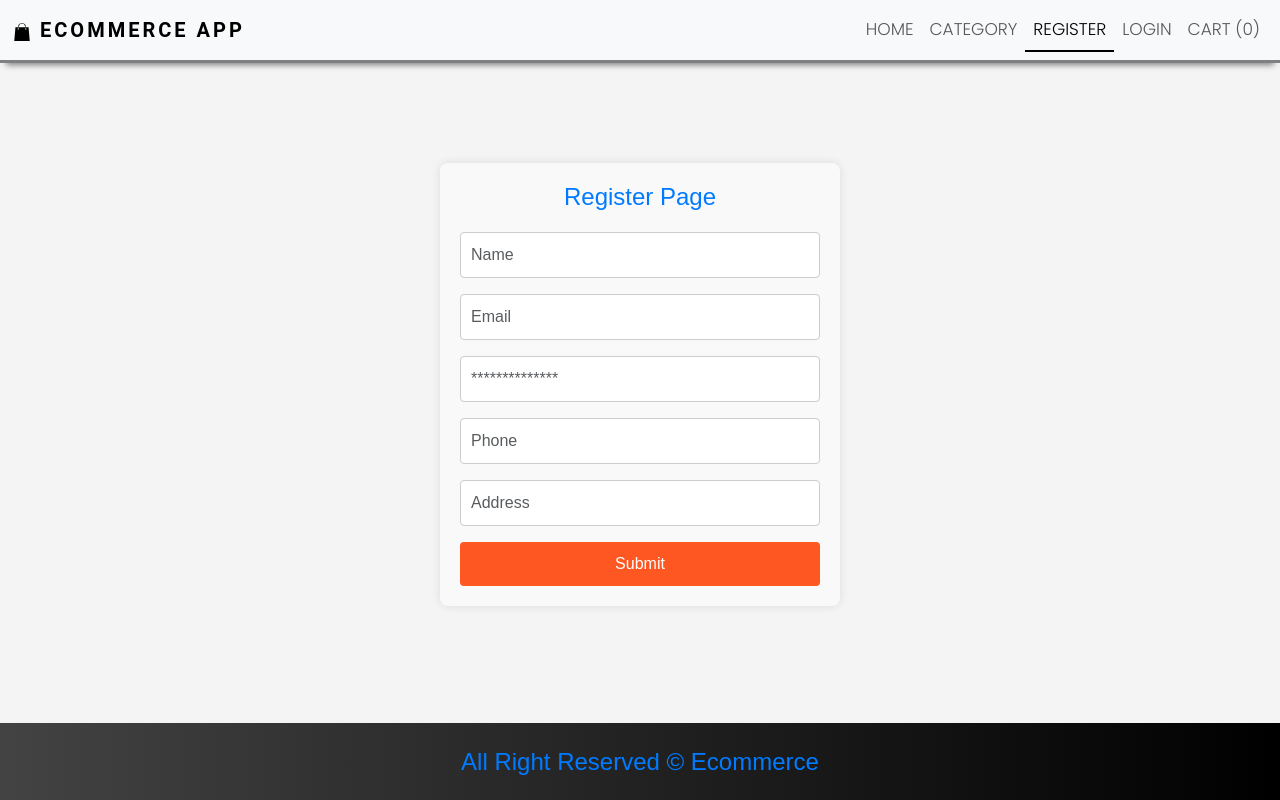
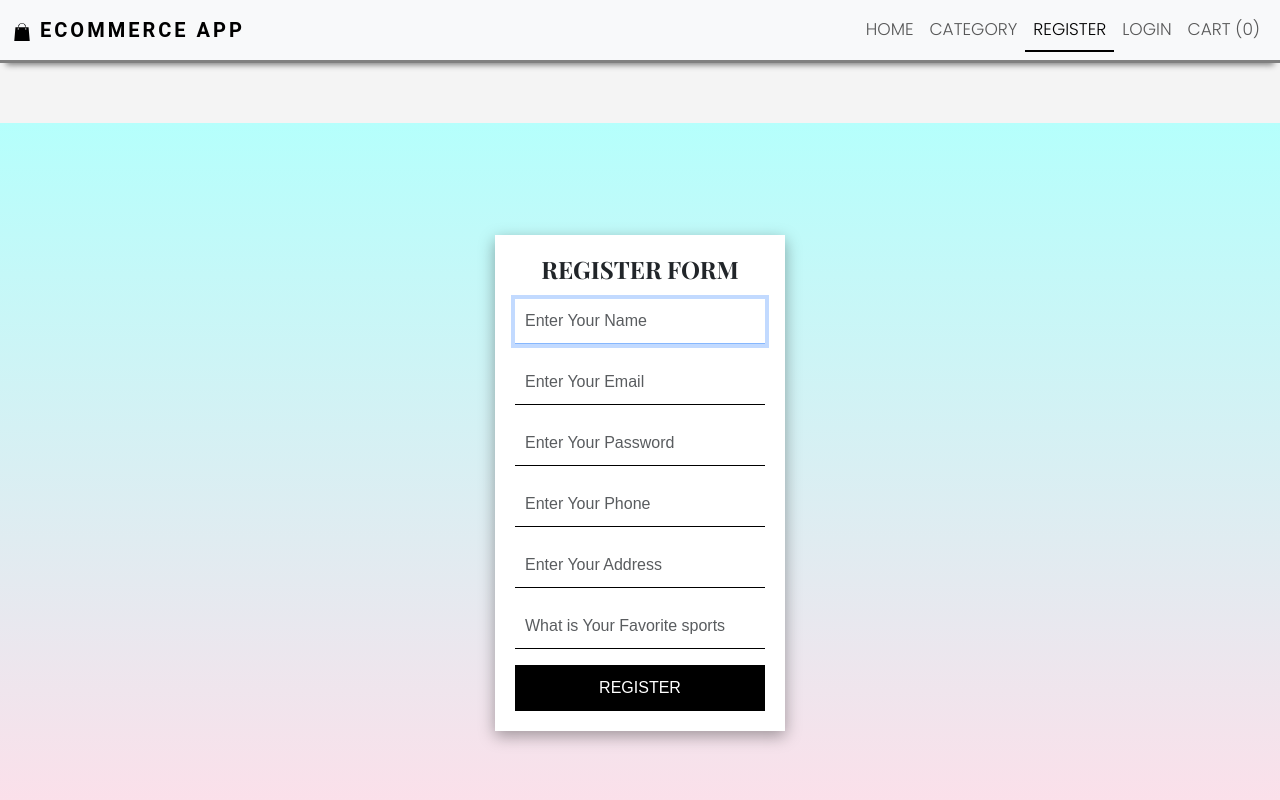
Before and after one commit to silent-code007/ecommerce-Website, a React (Create React App) app: page /register in a window 1280 px wide. Shown: the top 800 px of the page. Built offline with nearby package versions, Linux system fonts and the light colour scheme.

Commit message:
New Commit

```diff
--- a/src/index.js
+++ b/src/index.js
@@ -2,7 +2,7 @@ import React from "react";
 import ReactDOM from "react-dom/client";
 import "./index.css";
 import App from "./App";
-import reportWebVitals from "./reportWebVitals";
+
 import { BrowserRouter } from "react-router-dom";
 
 const root = ReactDOM.createRoot(document.getElementById("root"));
@@ -18,4 +18,3 @@ root.render(
 // If you want to start measuring performance in your app, pass a function
 // to log results (for example: reportWebVitals(console.log))
 // or send to an analytics endpoint. Learn more: https://bit.ly/CRA-vitals
-reportWebVitals();
--- a/src/pages/Auth/Register.js
+++ b/src/pages/Auth/Register.js
@@ -1,25 +1,32 @@
-import { React, useState } from "react";
-import { Layout } from "../../components/Layout/Layout";
-import { toast } from "react-toastify";
+import React, { useState } from "react";
+import {Layout} from "./../../components/Layout/Layout";
 import axios from "axios";
 import { useNavigate } from "react-router-dom";
+import toast from "react-hot-toast";
+import "../../styles/AuthStyles.css";
 const Register = () => {
   const [name, setName] = useState("");
   const [email, setEmail] = useState("");
   const [password, setPassword] = useState("");
   const [phone, setPhone] = useState("");
   const [address, setAddress] = useState("");
+  const [answer, setAnswer] = useState("");
   const navigate = useNavigate();
+
   // form function
   const handleSubmit = async (e) => {
     e.preventDefault();
     try {
-      const res = await axios.post(
-        `${process.env.REACT_APP_API}/api/v1/auth/register`,
-        { name, email, password, phone, address }
-      );
-      if (res.data.success) {
-        toast.success(res.data.message);
+      const res = await axios.post("/api/v1/auth/register", {
+        name,
+        email,
+        password,
+        phone,
+        address,
+        answer,
+      });
+      if (res && res.data.success) {
+        toast.success(res.data && res.data.message);
         navigate("/login");
       } else {
         toast.error(res.data.message);
@@ -31,10 +38,10 @@ const Register = () => {
   };
 
   return (
-    <Layout title={"Register - Ecommerce App"}>
-      <div className="register">
-        <h1>Register Page</h1>
+    <Layout title="Register - Ecommer App">
+      <div className="form-container" style={{ minHeight: "90vh" }}>
         <form onSubmit={handleSubmit}>
+          <h4 className="title">REGISTER FORM</h4>
           <div className="mb-3">
             <input
               type="text"
@@ -42,65 +49,68 @@ const Register = () => {
               onChange={(e) => setName(e.target.value)}
               className="form-control"
               id="exampleInputEmail1"
-              placeholder="Name"
+              placeholder="Enter Your Name"
               required
+              autoFocus
             />
           </div>
-
-          {/* email */}
-
           <div className="mb-3">
             <input
-              type="text"
+              type="email"
               value={email}
               onChange={(e) => setEmail(e.target.value)}
               className="form-control"
               id="exampleInputEmail1"
-              placeholder="Email"
+              placeholder="Enter Your Email "
               required
             />
           </div>
-          {/* password  */}
-
           <div className="mb-3">
             <input
-              type="text"
+              type="password"
               value={password}
               onChange={(e) => setPassword(e.target.value)}
               className="form-control"
-              id="exampleInputPassword"
-              placeholder="**************"
+              id="exampleInputPassword1"
+              placeholder="Enter Your Password"
               required
             />
           </div>
-          {/* phone */}
-
           <div className="mb-3">
             <input
               type="text"
               value={phone}
               onChange={(e) => setPhone(e.target.value)}
               className="form-control"
-              id="exampleInputPhone"
-              placeholder="Phone"
+              id="exampleInputEmail1"
+              placeholder="Enter Your Phone"
               required
             />
           </div>
-          {/* Address */}
-
           <div className="mb-3">
             <input
               type="text"
               value={address}
               onChange={(e) => setAddress(e.target.value)}
               className="form-control"
-              id="exampleInputAddress"
-              placeholder="Address"
+              id="exampleInputEmail1"
+              placeholder="Enter Your Address"
+              required
+            />
+          </div>
+          <div className="mb-3">
+            <input
+              type="text"
+              value={answer}
+              onChange={(e) => setAnswer(e.target.value)}
+              className="form-control"
+              id="exampleInputEmail1"
+              placeholder="What is Your Favorite sports"
               required
             />
           </div>
           <button type="submit" className="btn btn-primary">
-            Submit
+            REGISTER
           </button>
         </form>
       </div>
```
